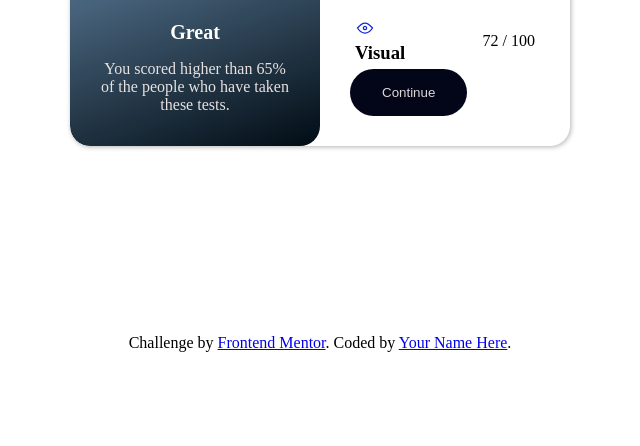
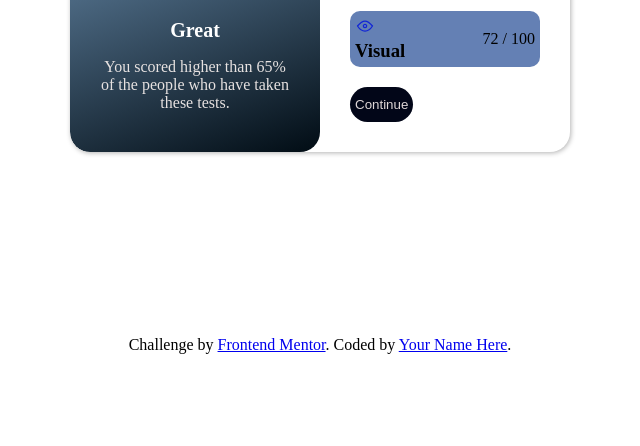
Before and after one commit to didi-devs/result_summary_page, a plain HTML site: page index.html in a window 1280 px wide. Shown: the part 354-800 px from the top of the page, without its empty margins (320-960 px from the left). Drawn offline with Linux system fonts and the light colour scheme.

Commit message:
button margin set

```diff
--- a/style.css
+++ b/style.css
@@ -45,7 +45,9 @@
     color: rgb(223, 215, 215);
     border-radius: 75px;
     border: 0;
-    padding: 1rem 2rem;
+    padding: 10px 5px;
+    margin-top: 20px;
+    display: block;
     cursor: pointer;
 }
 
@@ -114,7 +116,8 @@
    justify-content: space-between ;
    align-items: center;
    padding: 5px;
-   border-radius: 2px;
+   border-radius: 10px;
+   background-color: rgb(100, 128, 180);
 }
 
 .results,
```
